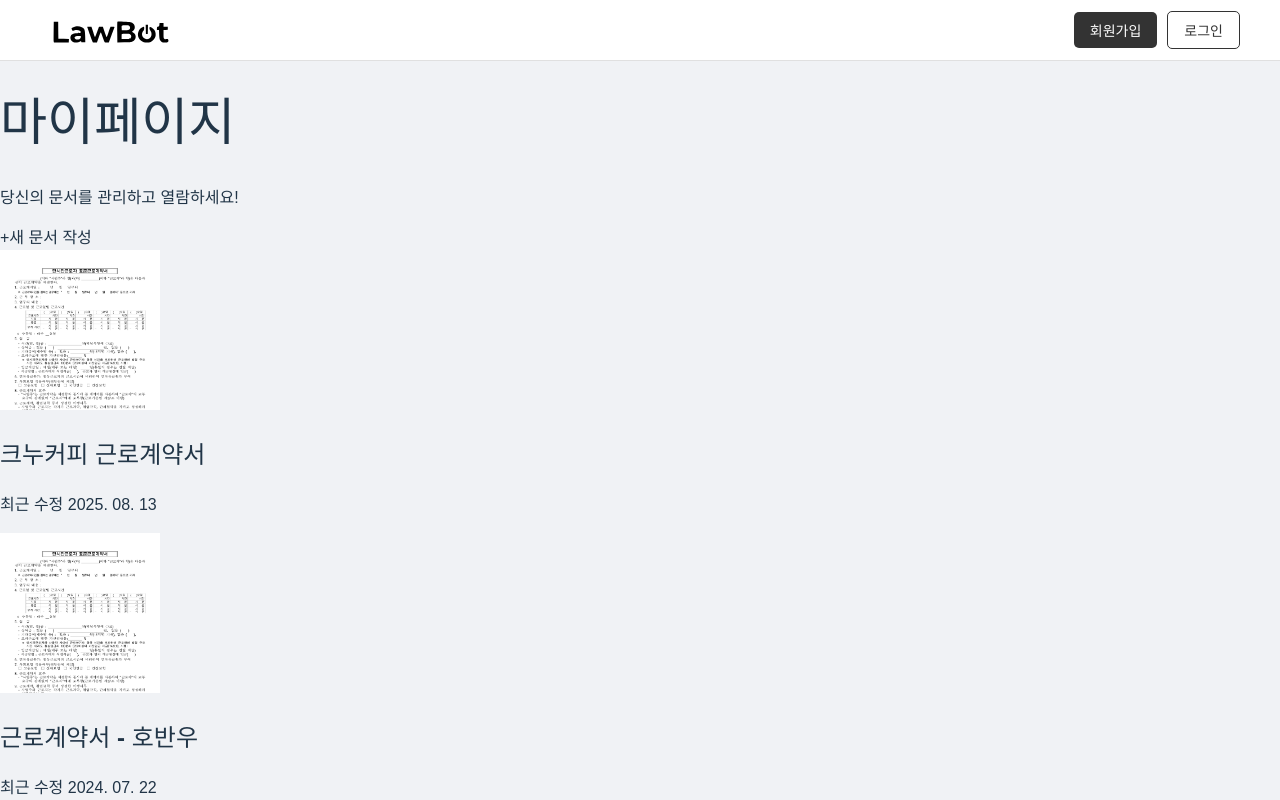
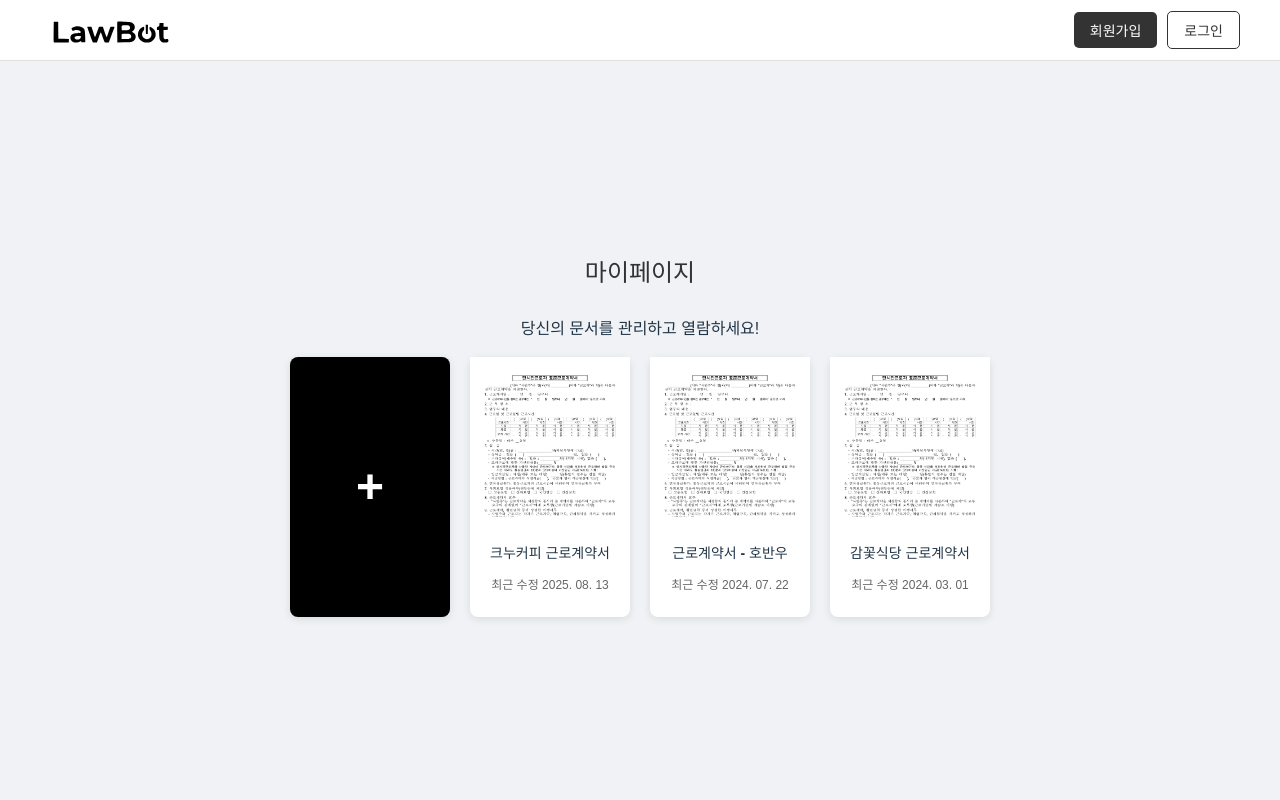
Before and after one commit to KNU-Capstone-design-team4/FE, a React (Vite) app: page /mypage in a window 1280 px wide. Shown: the top 800 px of the page. Built offline with nearby package versions, Linux system fonts and the light colour scheme.

Commit message:
Fix: 스타일 버그 수정

```diff
--- a/src/App.tsx
+++ b/src/App.tsx
@@ -34,6 +34,7 @@ const App: React.FC = () => {
         <Route path="/chatbot" element={<DocumentEditorPage />} />
         <Route path="/mypage" element = {<MyPage />} />
         <Route path="/DocumentEditorPage" element={<Chatbot />} />
+        <Route path="/ChatInterface" element={<DocumentEditorPage />} />
       </Route>
 
       <Route path="/login_intro" element={<LoginIntroPage />} />
--- a/src/pages/mypage/mypage.tsx
+++ b/src/pages/mypage/mypage.tsx
@@ -1,6 +1,7 @@
 import React from "react";
 import { useNavigate } from "react-router-dom";
 import ResizedImage from "./resize";
+
 
 interface Document {
   id: number;
@@ -11,7 +12,6 @@ interface Document {
 const MyPage: React.FC = () => {
   const navigate = useNavigate();
 
-  // 임시 데이터 (실제에선 API 연동으로 불러오면 됨)
   const documents: Document[] = [
     { id: 1, title: "크누커피 근로계약서", updatedAt: "2025. 08. 13" },
     { id: 2, title: "근로계약서 - 호반우", updatedAt: "2024. 07. 22" },
@@ -19,40 +19,61 @@ const MyPage: React.FC = () => {
   ];
 
   const handleCreateNew = () => {
-    navigate("/ChatInterface"); // 문서 작성 페이지 라우트 (App.tsx에 맞춰 조정)
+    navigate("/ChatInterface"); // 문서 작성 페이지
   };
 
   return (
-    <div className="min-h-screen bg-gray-50 flex flex-col items-center justify-start py-10">
-      {/* 헤더 */}
-      <div className="flex flex-col items-start justify-center mb-10 w-full max-w-[900px] px-4">
-        <h1 className="text-3xl font-bold mb-2">마이페이지</h1>
-        <p className="text-gray-600">당신의 문서를 관리하고 열람하세요!</p>
-      </div>
-      {/* 카드 리스트 */}
-      <div className="flex gap-4 w-full overflow-x-auto px-4">
-        {/* 새로운 문서 추가 카드 */}
+    <div className="auth-container">
+      <div className="auth-box">
+        <h1 className="auth-title">마이페이지</h1>
+        <p className="text-gray-600 mb-6">당신의 문서를 관리하고 열람하세요!</p>
+
+        <div style={{ display: 'flex', flexDirection: 'row', gap: '20px', flexWrap: 'nowrap', justifyContent: 'center' }}>
+          {/* 새 문서 버튼 */}
           <div
             onClick={handleCreateNew}
-          className="flex flex-col items-center justify-center w-40 h-40 bg-gray-800 text-white rounded-lg cursor-pointer hover:bg-gray-700 shadow flex-shrink-0"
+            style={{
+              width: '160px',
+              height: '260px',
+              backgroundColor: '#000',
+              color: '#fff',
+              fontSize: '48px',
+              fontWeight: '700',
+              display: 'flex',
+              alignItems: 'center',
+              justifyContent: 'center',
+              cursor: 'pointer',
+              borderRadius: '8px',
+              boxShadow: '0 2px 8px rgba(0,0,0,0.1)',
+              textAlign: 'center'
+            }}
           >
-          <span className="text-3xl font-bold mb-2">+</span>
-          <span className="text-sm text-center">새 문서 작성</span>
+            <div style={{ width: '160px', height: '160px', display: 'flex', alignItems: 'center', justifyContent: 'center' }}>+</div>
+            <div style={{ fontSize: '48px', fontWeight: '700', lineHeight: '1' }}></div>
+            <div style={{ height: '32px' }}></div>
+
           </div>
 
           {/* 기존 문서들 */}
           {documents.map((doc) => (
             <div
               key={doc.id}
-            className="bg-white rounded-lg shadow w-40 flex-shrink-0 flex flex-col items-center"
+              style={{
+                width: '160px',
+                backgroundColor: '#fff',
+                borderRadius: '8px',
+                boxShadow: '0 2px 8px rgba(0,0,0,0.1)',
+                textAlign: 'center'
+              }}
             >
               <ResizedImage width={160} height={160} alt={doc.title} />
-            <div className="p-2 w-full">
-              <h2 className="font-semibold text-gray-800 text-center truncate">{doc.title}</h2>
-              <p className="text-xs text-gray-500 mt-1 text-center">최근 수정 {doc.updatedAt}</p>
+              <div style={{ padding: '8px' }}>
+                <h2 style={{ fontWeight: 600, fontSize: '14px', overflow: 'hidden', textOverflow: 'ellipsis', whiteSpace: 'nowrap' }}>{doc.title}</h2>
+                <p style={{ fontSize: '12px', color: '#666', marginTop: '4px' }}>최근 수정 {doc.updatedAt}</p>
               </div>
             </div>
           ))}
+        </div>
       </div>
     </div>
   );
```
Lines whose indentation alone changed are shown as unchanged.
